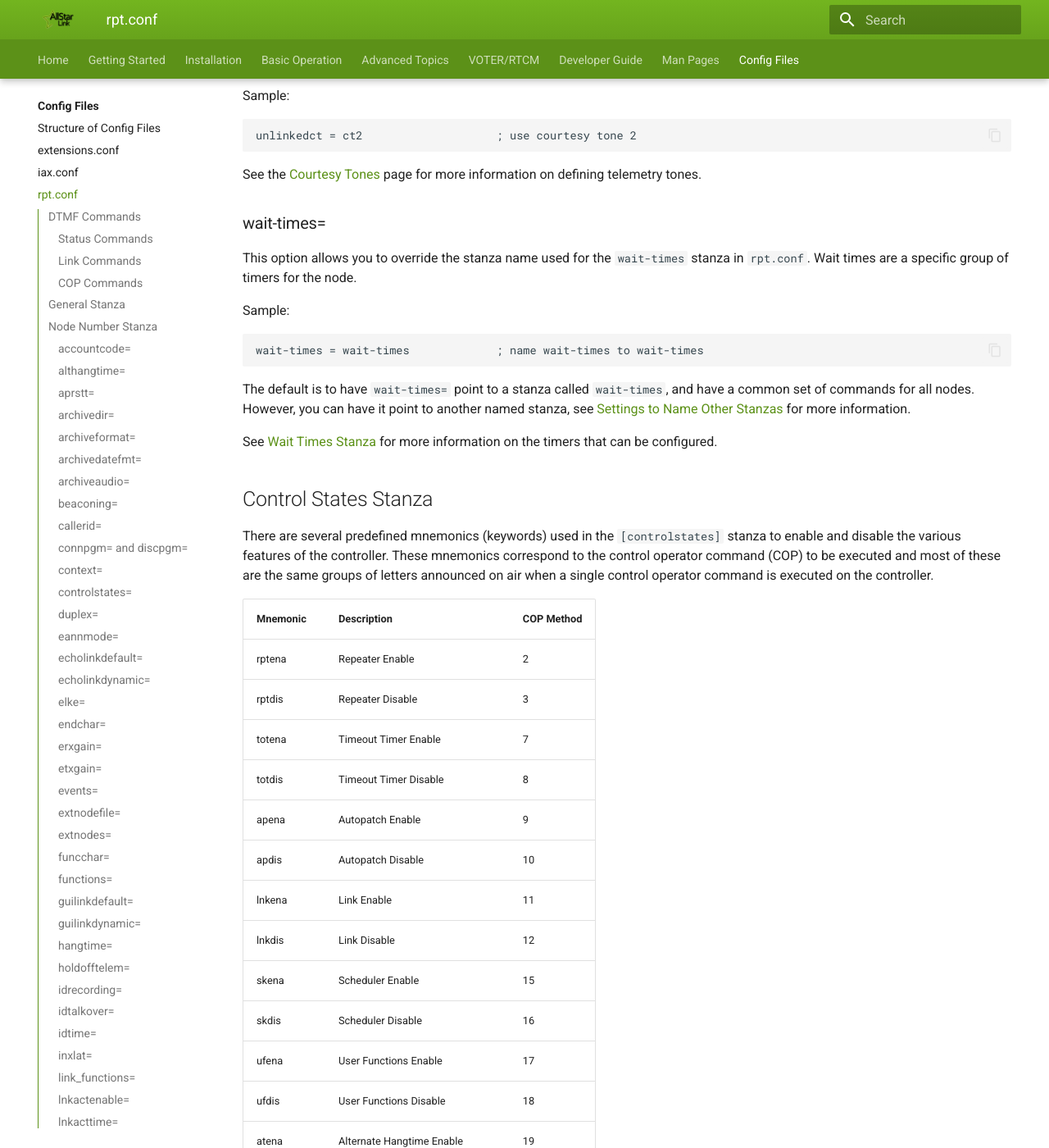
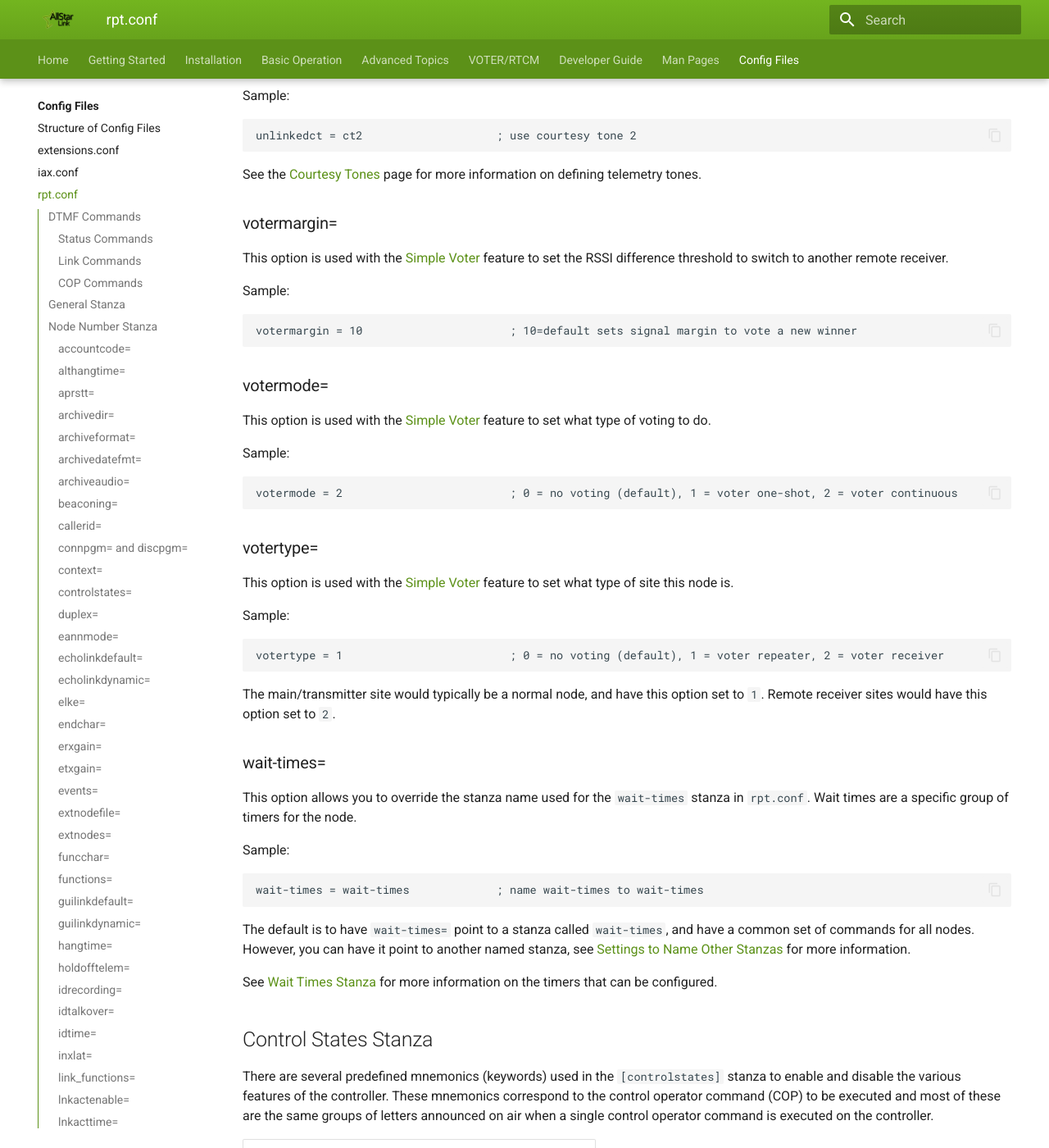
Before and after one commit to AllStarLink/ASL3-Manual, an MkDocs documentation site: the page built from docs/config/rpt_conf.md, in a window 1280 px wide and 1400 px high, scrolled down 35307 px. Shown: the whole window at 82% size. Built offline with MkDocs 1.6.1 and Material for MkDocs 9.7.7, drawn with Linux system fonts in a browser that asks for light colours.

Commit message:
Convert Simple Voter Wiki page for ASL3 manual. (#173)
* Convert Simple Voter Wiki page for ASL3 manual.

* Remove statpost_program.

````diff
--- a/docs/config/rpt_conf.md
+++ b/docs/config/rpt_conf.md
@@ -1342,6 +1342,35 @@ unlinkedct = ct2                    ; use courtesy tone 2
 
 See the [Courtesy Tones](../adv-topics/courtesytones.md) page for more information on defining telemetry tones.
 
+### votermargin=
+This option is used with the [Simple Voter](../adv-topics/simplevoter.md) feature to set the RSSI difference threshold to switch to another remote receiver.
+
+Sample:
+
+```
+votermargin = 10                      ; 10=default sets signal margin to vote a new winner
+```
+
+### votermode=
+This option is used with the [Simple Voter](../adv-topics/simplevoter.md) feature to set what type of voting to do.
+
+Sample:
+
+```
+votermode = 2                         ; 0 = no voting (default), 1 = voter one-shot, 2 = voter continuous
+```
+
+### votertype=
+This option is used with the [Simple Voter](../adv-topics/simplevoter.md) feature to set what type of site this node is.
+
+Sample:
+
+```
+votertype = 1                         ; 0 = no voting (default), 1 = voter repeater, 2 = voter receiver
+```
+
+The main/transmitter site would typically be a normal node, and have this option set to `1`. Remote receiver sites would have this option set to `2`.
+
 ### wait-times=
 This option allows you to override the stanza name used for the `wait-times` stanza in `rpt.conf`. Wait times are a specific group of timers for the node.
 
--- a/mkdocs.yml
+++ b/mkdocs.yml
@@ -136,9 +136,8 @@ nav:
     - adv-topics/sip-phone.md
     - adv-topics/sleepmode.md
     - adv-topics/soundfiles.md
+    - adv-topics/simplevoter.md
     - adv-topics/broadcastify.md
-    - adv-topics/remotebase.md
-    - adv-topics/rxtoneburst.md
     - adv-topics/telemetry.md
     - adv-topics/tlb.md
     - adv-topics/tonemacros.md
````
Also changed, not shown: docs/adv-topics/simplevoter.md (added, +61 -0 lines).
